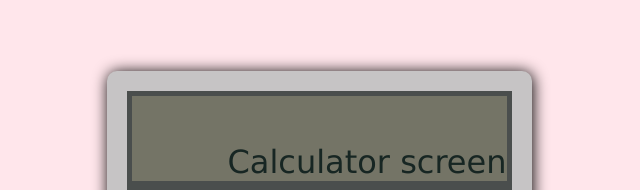
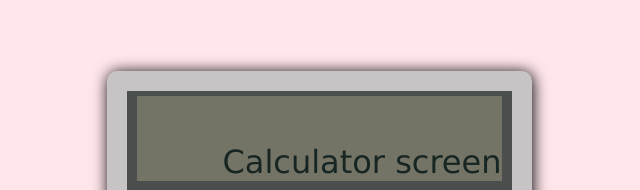
Before and after one commit to Scal3/calculator, a plain HTML site: page index.html in a window 1280 px wide. Shown: the part 129-319 px from the top of the page, 321-961 px from the left. Drawn offline with Linux system fonts and the light colour scheme.

Commit message:
fix/screen borders size

```diff
--- a/src/index.css
+++ b/src/index.css
@@ -49,8 +49,8 @@
   align-items: flex-end;
   background-color: var(--screen-color);
   border-top: 5px solid var(--border-screen-color);
-  border-left: 5px solid var(--border-screen-color);
-  border-right: 5px solid var(--border-screen-color);
+  border-left: 10px solid var(--border-screen-color);
+  border-right: 10px solid var(--border-screen-color);
   border-bottom: 10px solid var(--border-screen-color);
 
 }
```
